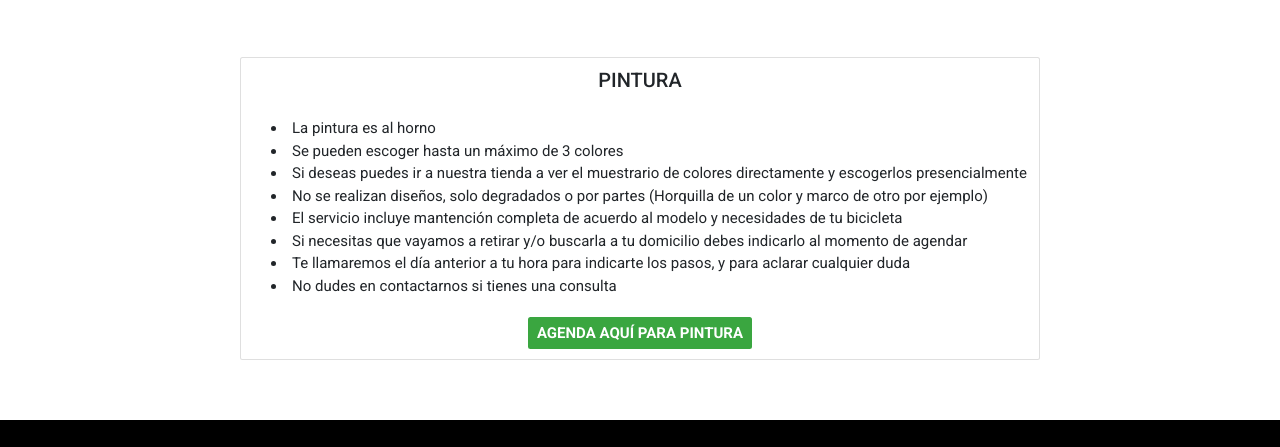
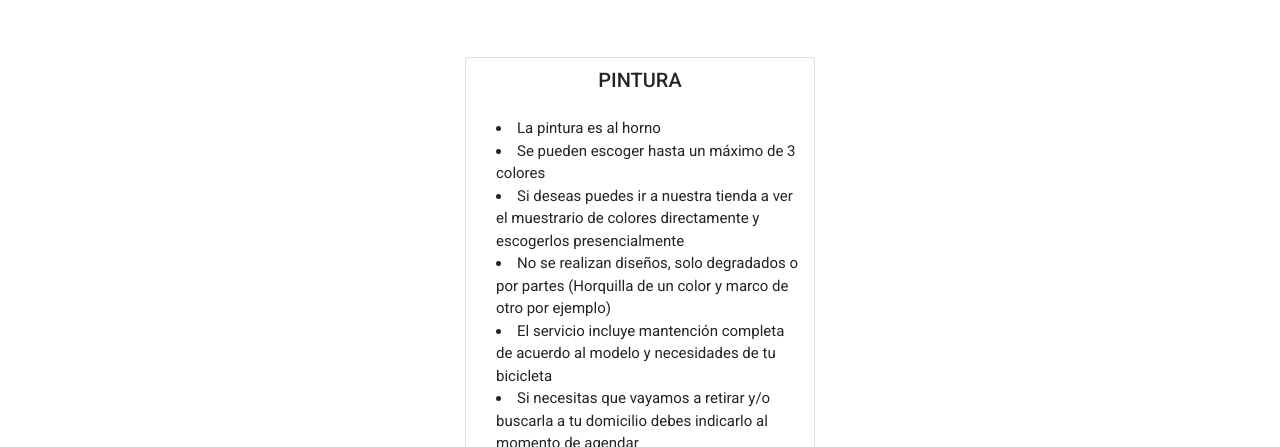
Before and after one commit to JavieraFalca/Mundopedal, a website: page categorias/mantenciones.html in a window 1280 px wide. Shown: the part 672-1119 px from the top of the page. Drawn offline with Linux system fonts and the light colour scheme; a web font is replaced by a local one.

Commit message:
ultimos arreglos mantenciones

```diff
--- a/categorias/mantenciones.html
+++ b/categorias/mantenciones.html
@@ -89,7 +89,7 @@
 <!--PINTURA-->
 </div>
 <div class="pintura">
-<div class="card text-center" style="width: 80rem;">
+<div class="card text-center" style="width: 35rem;">
   <div class="card-body">
     <h5 class="mantencion">Pintura</h5>
     <div class="lista">
```
